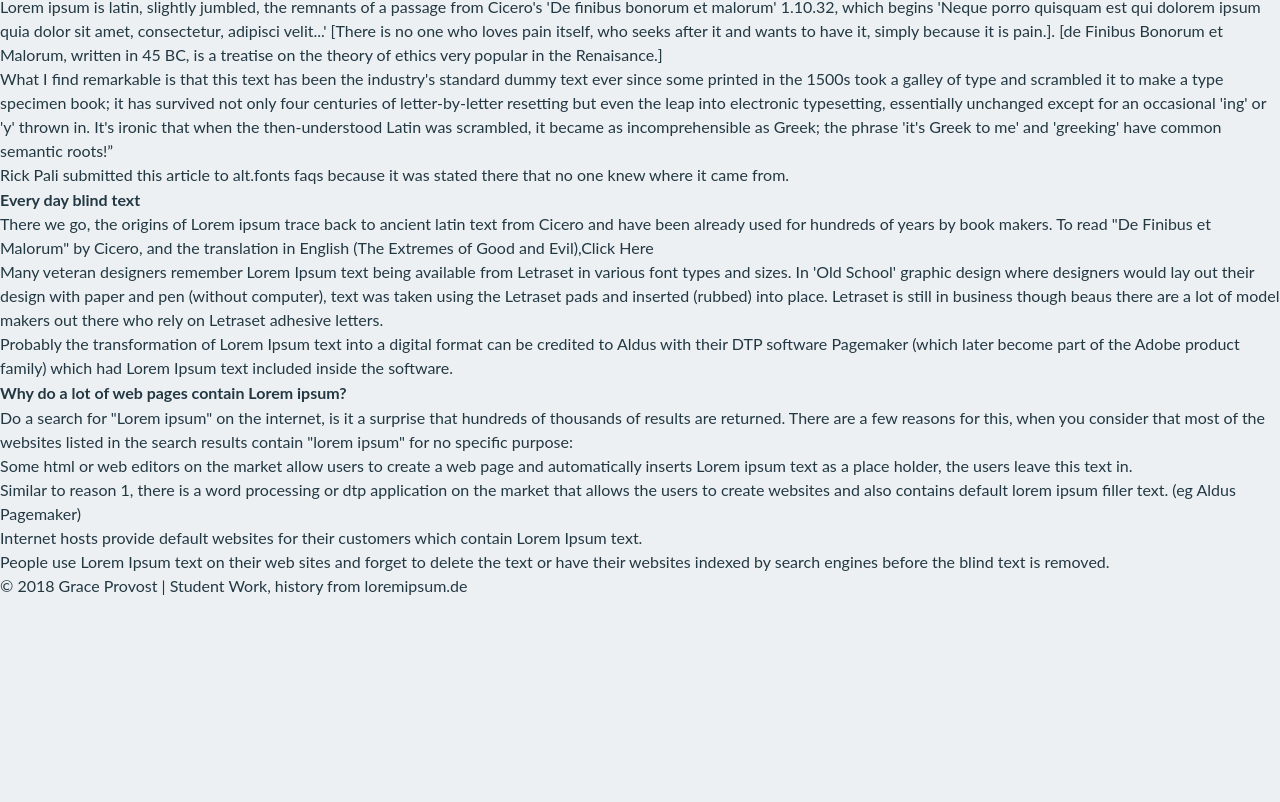
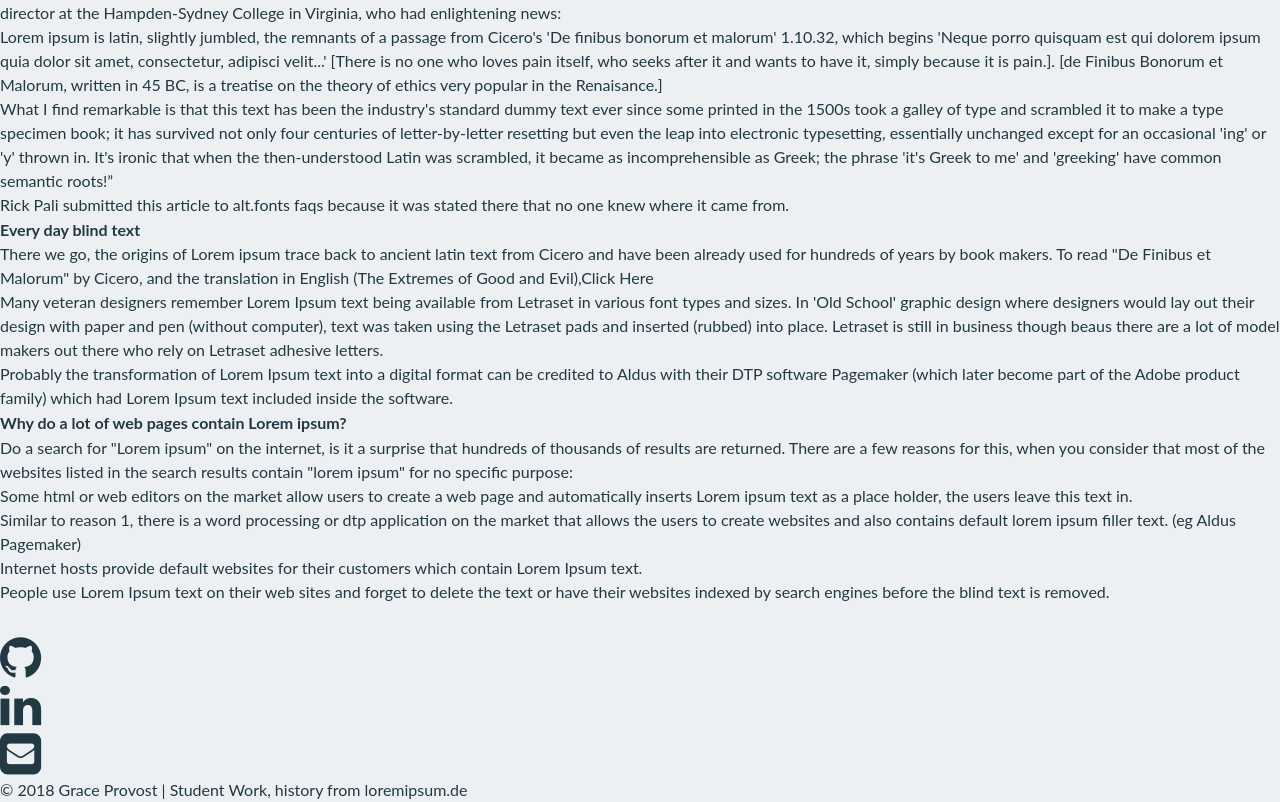
Before and after one commit to acl-devsign-winter-2018/lorem-ipsum, a website built with webpack: page src/index.html in a window 1280 px wide. Shown: the part 610-1412 px from the top of the page. Before the commit the page ends 1208 px from the top, so only its background shows below. Built offline with nearby package versions, Linux system fonts and the light colour scheme; some packages are replaced by stand-ins of ours.

Commit message:
add variables.css

```diff
--- a/src/components/app/app.css
+++ b/src/components/app/app.css
@@ -1,3 +1,14 @@
+#wrapper {
+  max-width: 1700px;
+  margin: 0 auto;
+  display: grid;
+  grid-gap: 30px;
+  grid-template-areas:
+    "header"
+    "main"
+    "footer";
+}
+
 /* hide screen-reader only text. https://webaim.org/techniques/css/invisiblecontent/ */
 .clip {
   position: absolute !important;
--- a/src/components/app/app.html
+++ b/src/components/app/app.html
@@ -4,6 +4,26 @@
   <main id="main"></main>
 
   <footer id="footer">
-    &copy; 2018 Grace Provost | Student Work, history from loremipsum.de
+      <ul>
+          <li>
+              <a href="https://github.com/Theartbug" target="_blank" rel="noopener noreferrer">
+                  <span class="fa fa-github fa-3x"></span>
+                  <span class="clip">Github</span>
+              </a>
+          </li>
+          <li>
+              <a href="https://www.linkedin.com/in/graceprovost/" target="_blank" rel="noopener noreferrer">
+                  <span class="fa fa-linkedin fa-3x"></span>
+                  <span class="clip">LinkedIn</span>
+              </a>
+          </li>
+          <li>
+              <a href="mailto:grace.g.provost@gmail.com">
+                  <span class="fa fa-envelope-square fa-3x"></span>
+                  <span class="clip">Email</span>
+              </a>
+          </li>
+      </ul>
+    <small>&copy; 2018 Grace Provost | Student Work, history from loremipsum.de</small>
   </footer>
 </div>
--- a/src/index.html
+++ b/src/index.html
@@ -5,6 +5,7 @@
   <meta name="viewport" content="width=device-width, initial-scale=1.0">
   <meta http-equiv="X-UA-Compatible" content="ie=edge">
   <title>Lorem Ipsum</title>
+  <link rel="stylesheet" href="https://maxcdn.bootstrapcdn.com/font-awesome/4.7.0/css/font-awesome.min.css">
 </head>
 <body>
   <div id="root"></div>
```
Also changed, not shown: src/components/variables.css (added, +21 -0 lines).
